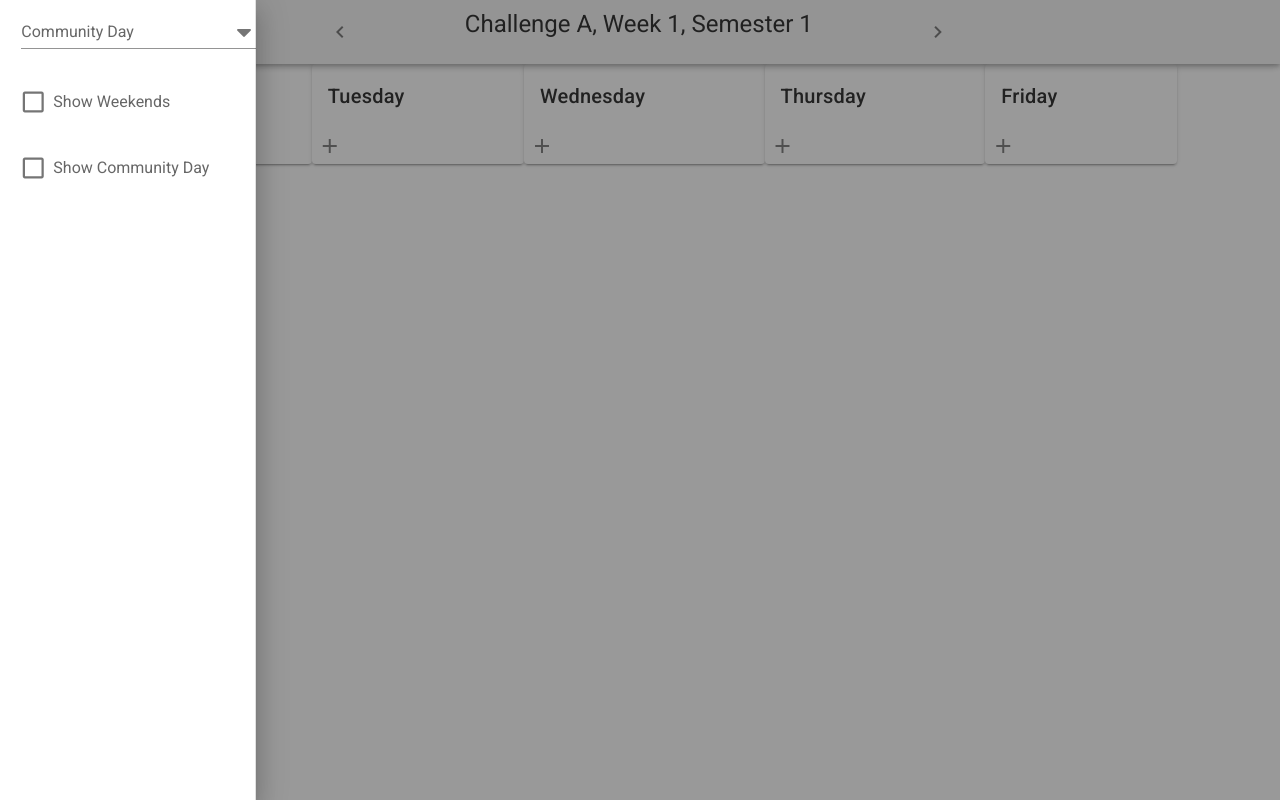
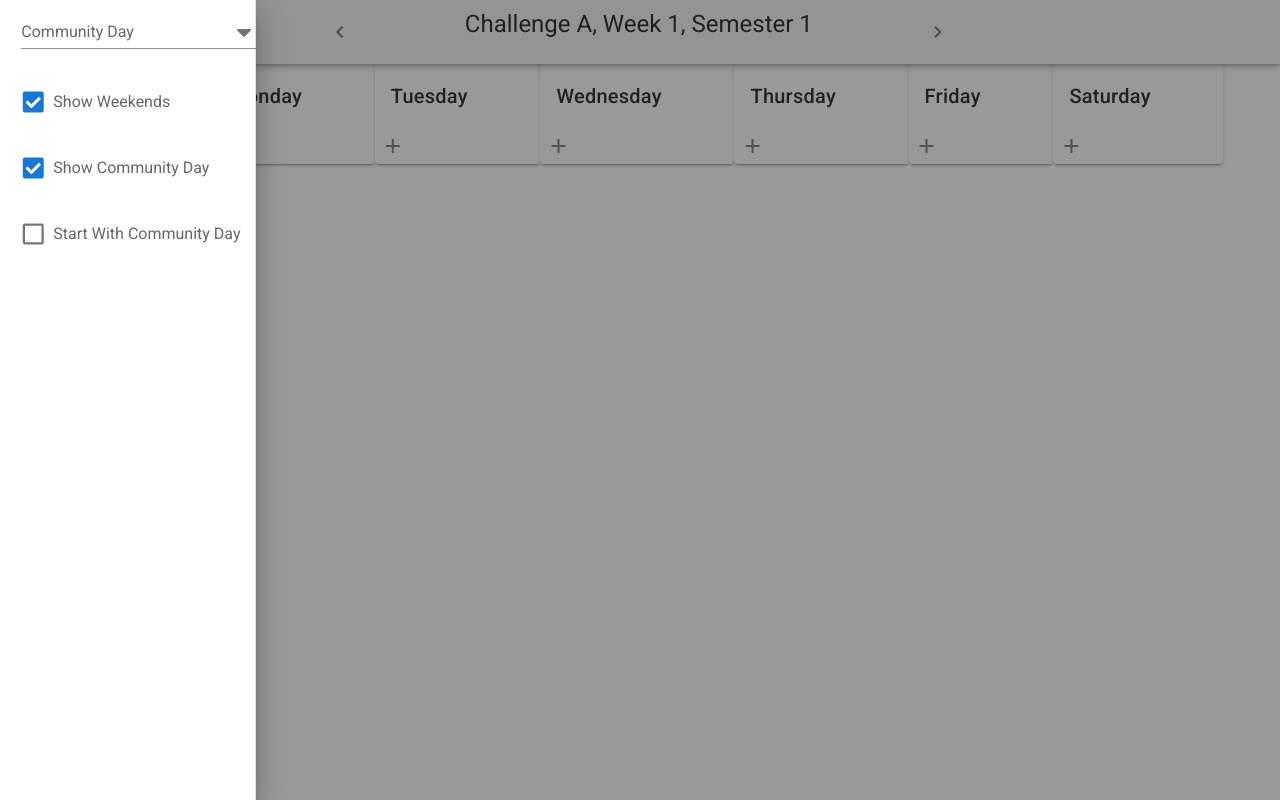
Before and after one commit to anbcodes/School_Planner, a Vue app: page / in a window 1280 px wide. Both pictures are taken after a click on the button 40 px from the left and 32 px from the top of the page. Built offline with nearby package versions, Linux system fonts and the light colour scheme.

Commit message:
added the ability to start with the community day

```diff
--- a/package.json
+++ b/package.json
@@ -12,6 +12,8 @@
     "@mdi/js": "^3.8.95",
     "core-js": "^2.6.5",
     "dexie": "^2.0.4",
+    "firebase": "^6.3.4",
+    "firebaseui": "^4.1.0",
     "fontawesome": "^5.6.3",
     "vue": "^2.6.10",
     "vuetify": "^2.0.0"
--- a/src/App.vue
+++ b/src/App.vue
@@ -34,7 +34,12 @@ export default {
   },
   data: () => ({
     week: Number(localStorage.getItem("selectedWeek")) || 1,
-    options: JSON.parse(localStorage.getItem("options")) || { drawer: false }
+    options: JSON.parse(localStorage.getItem("options")) || {
+      drawer: false,
+      startWithCommunityDay: false,
+      showCommunityDay: true,
+      showWeekends: true
+    }
   })
 };
 </script>
--- a/src/components/Sidebar.vue
+++ b/src/components/Sidebar.vue
@@ -28,6 +28,13 @@
           @change="update({...value, showCommunityDay:arguments[0]})"
         />
       </v-flex>
+      <v-flex offset-md1>
+        <v-checkbox
+          :input-value="value.startWithCommunityDay"
+          label="Start With Community Day"
+          @change="update({...value, startWithCommunityDay:arguments[0]})"
+        />
+      </v-flex>
     </v-layout>
   </v-navigation-drawer>
 </template>
--- a/src/components/Week.vue
+++ b/src/components/Week.vue
@@ -8,13 +8,13 @@
       </v-btn>
     </v-flex>
     <template v-if="daysLoaded">
-      <template v-for="index in 7">
+      <template v-for="(value) in shownDays">
         <v-flex
           centered
-          v-if="shownDays.includes(index-1) && !($vuetify.breakpoint.smAndDown && index-1 !== showDayMobile)"
-          :key="index-1"
+          v-if="value[1] && !($vuetify.breakpoint.smAndDown && value[0] !== showDayMobile)"
+          :key="value[0]"
         >
-          <day :day="index-1" :week="week" :dayId="days[index-1].id" />
+          <day :day="value[0]" :week="week" :dayId="days[value[0]].id" />
         </v-flex>
       </template>
     </template>
@@ -54,6 +54,7 @@ export default {
   },
   data: () => ({
     shownDays: [],
+    shownDaysFiltered: [],
     days: [],
     daysLoaded: false,
     showDayMobile: 0
@@ -75,25 +76,43 @@ export default {
         Friday: 5,
         Saturday: 6
       };
-      let shownDays = [0, 1, 2, 3, 4, 5, 6];
+      let shownDays = [
+        [0, true],
+        [1, true],
+        [2, true],
+        [3, true],
+        [4, true],
+        [5, true],
+        [6, true]
+      ];
       let options = JSON.parse(localStorage.getItem("options"));
       if (options !== null) {
         if (!options.showWeekends) {
-          delete shownDays[6];
-          delete shownDays[0];
+          shownDays[6][1] = false;
+          shownDays[0][1] = false;
         }
         if (!options.showCommunityDay) {
-          delete shownDays[dayToNumber[options.communityDay]];
+          shownDays[dayToNumber[options.communityDay]][1] = false;
+        }
+        if (options.startWithCommunityDay && options.communityDay != null) {
+          let newArray = new Array(7);
+          let communityDayIndex = dayToNumber[options.communityDay];
+          let i = communityDayIndex;
+          for (let x = 0; x < 7; x++) {
+            newArray[x] = [...shownDays[i]];
+            i++;
+            if (i > 6) {
+              i = 0;
+            }
+          }
+          shownDays = newArray;
         }
       }
-      shownDays = shownDays.filter(function(el) {
-        return el != null;
-      });
       this.shownDays = shownDays;
       this.showDayMobile = this.getClosestShownDayUp(this.showDayMobile);
     },
     getClosestShownDayUp(dayNumber) {
-      while (!this.shownDays.includes(dayNumber)) {
+      while (!this.shownDays[dayNumber][1]) {
         if (dayNumber > 5) {
           dayNumber = -1;
         }
@@ -102,7 +121,7 @@ export default {
       return dayNumber;
     },
     getClosestShownDayDown(dayNumber) {
-      while (!this.shownDays.includes(dayNumber)) {
+      while (!this.shownDays[dayNumber][1]) {
         if (dayNumber < 0) {
           dayNumber = 7;
         }
@@ -117,7 +136,7 @@ export default {
         Number(localStorage.getItem("showDayMobile")) || showDay;
     },
     showDayUp() {
-      if (this.showDayMobile > this.shownDays[-1]) {
+      if (this.showDayMobile > this.shownDays[-1][0]) {
         this.showDayMobile = this.getClosestShownDayUp(0);
       } else {
         this.showDayMobile = this.getClosestShownDayUp(this.showDayMobile + 1);
@@ -125,8 +144,8 @@ export default {
       localStorage.setItem("showDayMobile", this.showDayMobile);
     },
     showDayDown() {
-      if (this.showDayMobile <= this.shownDays[0]) {
-        this.showDayMobile = this.shownDays[this.shownDays.length - 1];
+      if (this.showDayMobile <= this.shownDays[0][0]) {
+        this.showDayMobile = this.shownDays[this.shownDays.length - 1][0];
       } else {
         this.showDayMobile = this.getClosestShownDayDown(
           this.showDayMobile - 1
```
Also changed, not shown: 10 other files (tests, documents, lock files or other folders).
